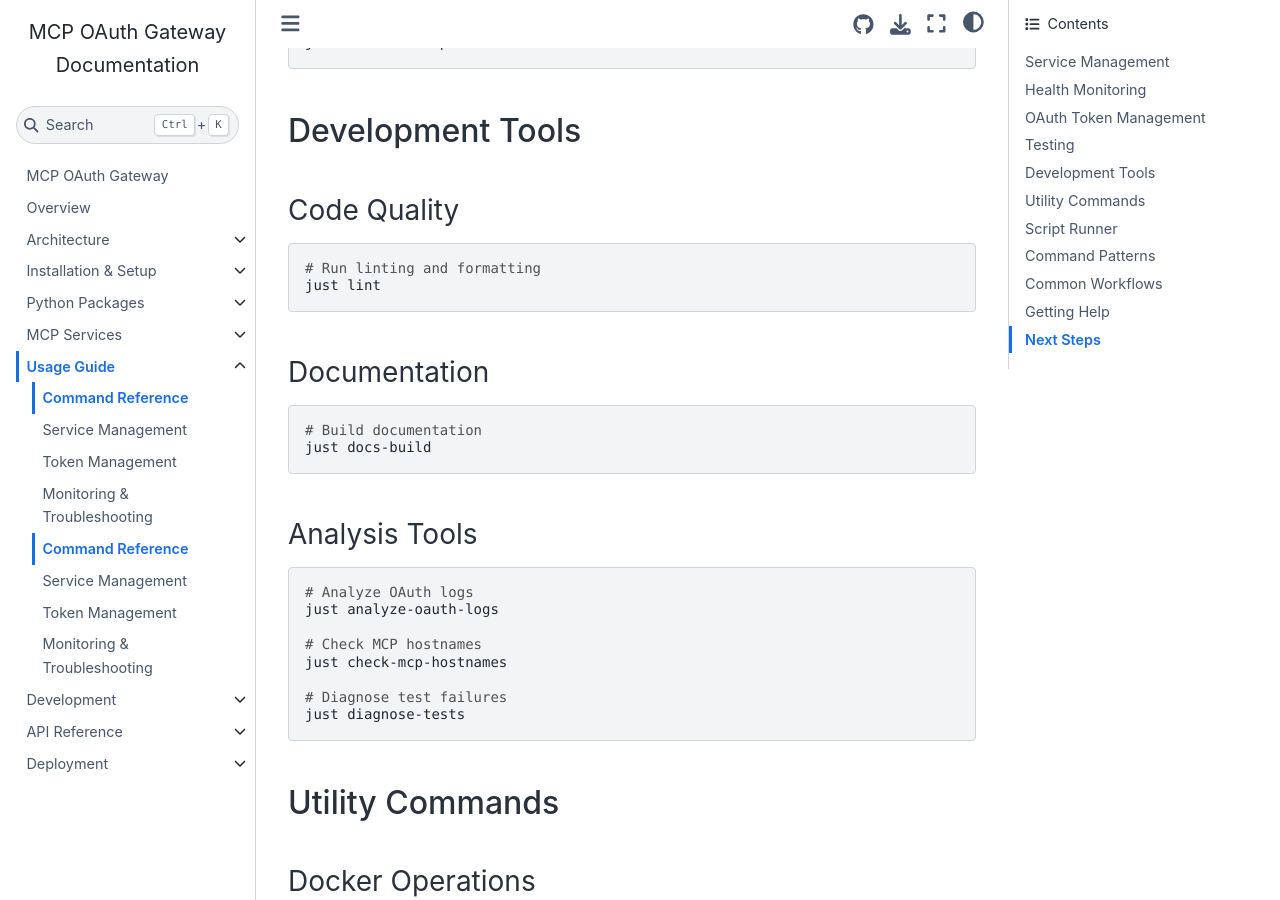
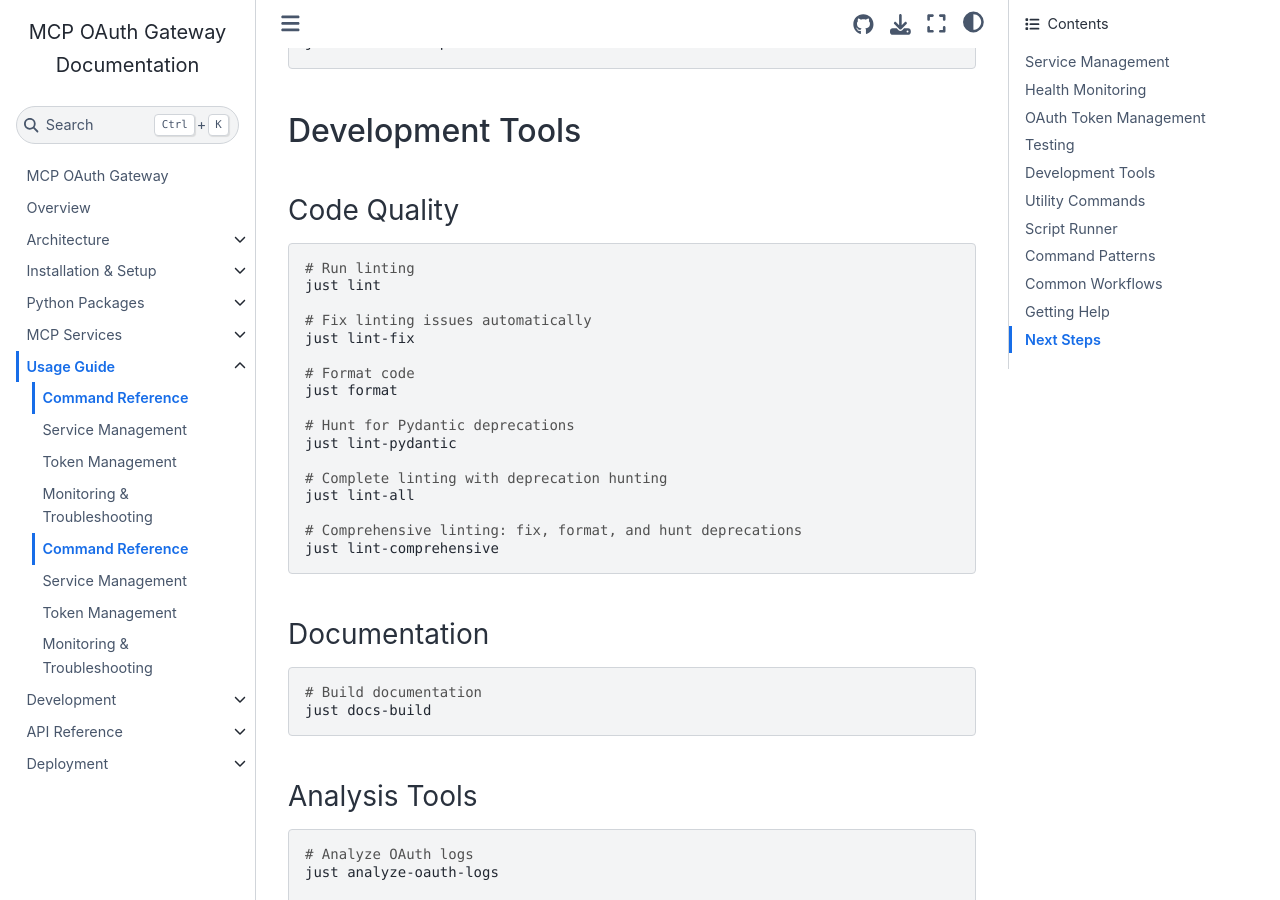
Before and after one commit to atrawog/mcp-oauth-gateway, a Jupyter Book: the page built from docs/usage/commands.md, in a window 1280 px wide and 900 px high, scrolled down 4753 px. Built offline with Jupyter Book 1.0.4 settings and Sphinx 7.4.7 and the Sphinx Book theme 1.1.4, drawn with Linux system fonts in a browser that asks for light colours; pages that are not in the unit, such as notebooks, are missing from menus.

````diff
--- a/docs/usage/commands.md
+++ b/docs/usage/commands.md
@@ -232,8 +232,23 @@ just test-cleanup
 ### Code Quality
 
 ```bash
-# Run linting and formatting
+# Run linting
 just lint
+
+# Fix linting issues automatically
+just lint-fix
+
+# Format code
+just format
+
+# Hunt for Pydantic deprecations
+just lint-pydantic
+
+# Complete linting with deprecation hunting
+just lint-all
+
+# Comprehensive linting: fix, format, and hunt deprecations
+just lint-comprehensive
 ```
 
 ### Documentation
````
Also changed, not shown: docs/architecture/mcp-integration.md (+1 -1 lines), docs/deployment/production.md (+4 -66 lines), docs/overview.md (+1 -1 lines), 1 other file.
